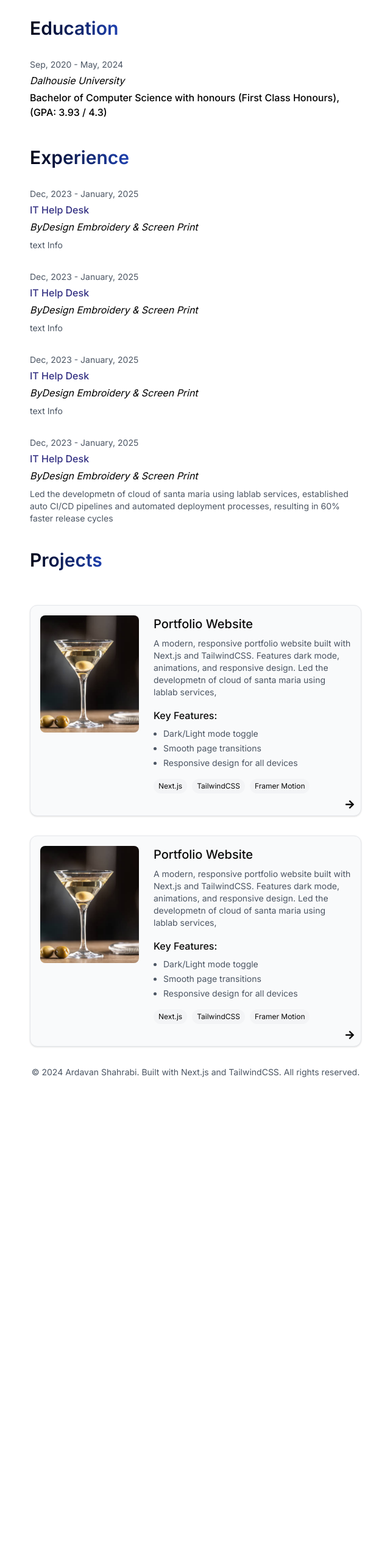
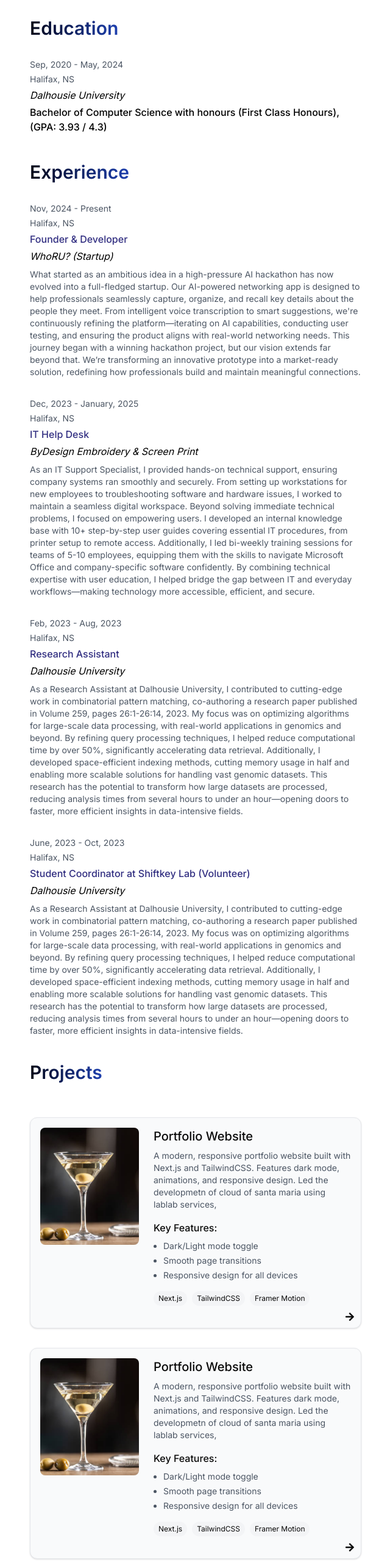
Before and after one commit to a-shahrabi/Ardavan_Portfolio, a Next.js app: page / in a window 1280 px wide. Shown: the part 840-3406 px from the top of the page at 61% size, without its empty margins (319-959 px from the left). Before the commit the page ends 2720 px from the top, so only its background shows below. Built offline with nearby package versions, Linux system fonts and the light colour scheme.

Commit message:
Experiences has been completed

```diff
--- a/app/page.tsx
+++ b/app/page.tsx
@@ -121,6 +121,7 @@ export default function Home() {
             <div className = "flex items-centre justify-between">
               <div className="space-y-1">
                 <p className = "text-sm text-gray-600 dark:text-gray-400">Sep, 2020 - May, 2024</p>
+                <p className = "text-sm text-gray-600 dark:text-gray-400">Halifax, NS</p>
                 <p className = "italic">Dalhousie University</p>
                 <p className = "font-medium">Bachelor of Computer Science with honours (First Class Honours), (GPA: 3.93 / 4.3)
                  </p>
@@ -147,14 +148,19 @@ export default function Home() {
             <div className = "flex items-center justify-between">
               <div className = "space-y-1">
 
-                <p className = "text-sm text-gray-600 dark:text-gray-400"> Dec, 2023 - January, 2025</p>
-                <p className = "font-medium text-indigo-900">IT Help Desk</p>
-                <p className = "text-black-600 dark:text-blue-400 italic">ByDesign Embroidery & Screen Print</p>
+                <p className = "text-sm text-gray-600 dark:text-gray-400"> Nov, 2024 - Present</p>
+                <p className = "text-sm text-gray-600 dark:text-gray-400">Halifax, NS</p>
+                <p className = "font-medium text-indigo-900">Founder & Developer</p>
+                <p className = "text-black-600 dark:text-blue-400 italic">WhoRU? (Startup)</p>
               </div>
-              <p></p>
+
             </div>
             <p className = "text-gray-600 dark:text-gray-400 text-sm">
-              text Info
+            What started as an ambitious idea in a high-pressure AI hackathon has now evolved into a full-fledged startup. Our AI-powered networking app is designed to help professionals seamlessly capture, organize, and recall key details about the people they meet.
+
+            From intelligent voice transcription to smart suggestions, we're continuously refining the platform—iterating on AI capabilities, conducting user testing, and ensuring the product aligns with real-world networking needs.
+
+            This journey began with a winning hackathon project, but our vision extends far beyond that. We’re transforming an innovative prototype into a market-ready solution, redefining how professionals build and maintain meaningful connections.
             </p>
           </div>
 
@@ -163,44 +169,56 @@ export default function Home() {
               <div className = "space-y-1">
 
                 <p className = "text-sm text-gray-600 dark:text-gray-400"> Dec, 2023 - January, 2025</p>
+                <p className = "text-sm text-gray-600 dark:text-gray-400">Halifax, NS</p>
                 <p className = "font-medium text-indigo-900">IT Help Desk</p>
                 <p className = "text-black-600 dark:text-blue-400 italic">ByDesign Embroidery & Screen Print</p>
               </div>
-              <p></p>
+
             </div>
             <p className = "text-gray-600 dark:text-gray-400 text-sm">
-              text Info
+            As an IT Support Specialist, I provided hands-on technical support, ensuring company systems ran smoothly and securely. From setting up workstations for new employees to troubleshooting software and hardware issues, I worked to maintain a seamless digital workspace.
+
+            Beyond solving immediate technical problems, I focused on empowering users. I developed an internal knowledge base with 10+ step-by-step user guides covering essential IT procedures, from printer setup to remote access. Additionally, I led bi-weekly training sessions for teams of 5-10 employees, equipping them with the skills to navigate Microsoft Office and company-specific software confidently.
+
+            By combining technical expertise with user education, I helped bridge the gap between IT and everyday workflows—making technology more accessible, efficient, and secure.
             </p>
           </div>
 
           <div className = "space-y-2">
             <div className = "flex items-center justify-between">
               <div className = "space-y-1">
+                <p className = "text-sm text-gray-600 dark:text-gray-400"> Feb, 2023 - Aug, 2023</p>
+                <p className = "text-sm text-gray-600 dark:text-gray-400">Halifax, NS</p>
+                <p className = "font-medium text-indigo-900">Research Assistant</p>
+                <p className = "text-black-600 dark:text-blue-400 italic">Dalhousie University</p>
+              </div>
 
-                <p className = "text-sm text-gray-600 dark:text-gray-400"> Dec, 2023 - January, 2025</p>
-                <p className = "font-medium text-indigo-900">IT Help Desk</p>
-                <p className = "text-black-600 dark:text-blue-400 italic">ByDesign Embroidery & Screen Print</p>
-              </div>
-              <p></p>
             </div>
             <p className = "text-gray-600 dark:text-gray-400 text-sm">
-              text Info
+            As a Research Assistant at Dalhousie University, I contributed to cutting-edge work in combinatorial pattern matching, co-authoring a research paper published in Volume 259, pages 26:1-26:14, 2023. My focus was on optimizing algorithms for large-scale data processing, with real-world applications in genomics and beyond.
+
+            By refining query processing techniques, I helped reduce computational time by over 50%, significantly accelerating data retrieval. Additionally, I developed space-efficient indexing methods, cutting memory usage in half and enabling more scalable solutions for handling vast genomic datasets.
+
+            This research has the potential to transform how large datasets are processed, reducing analysis times from several hours to under an hour—opening doors to faster, more efficient insights in data-intensive fields.
             </p>
           </div>
 
           <div className = "space-y-2">
             <div className = "flex items-center justify-between">
               <div className = "space-y-1">
-                <p className = "text-sm text-gray-600 dark:text-gray-400"> Dec, 2023 - January, 2025</p>
-                <p className = "font-medium text-indigo-900">IT Help Desk</p>
-                <p className = "text-black-600 dark:text-blue-400 italic">ByDesign Embroidery & Screen Print</p>
+                <p className = "text-sm text-gray-600 dark:text-gray-400"> June, 2023 - Oct, 2023</p>
+                <p className = "text-sm text-gray-600 dark:text-gray-400">Halifax, NS</p>
+                <p className = "font-medium text-indigo-900">Student Coordinator at Shiftkey Lab (Volunteer)</p>
+                <p className = "text-black-600 dark:text-blue-400 italic">Dalhousie University</p>
               </div>
-              <p></p>
+
             </div>
             <p className = "text-gray-600 dark:text-gray-400 text-sm">
-              Led the developmetn of cloud of santa maria using lablab services,
-              established auto CI/CD pipelines and automated deployment processes,
-              resulting in 60% faster release cycles
+            As a Research Assistant at Dalhousie University, I contributed to cutting-edge work in combinatorial pattern matching, co-authoring a research paper published in Volume 259, pages 26:1-26:14, 2023. My focus was on optimizing algorithms for large-scale data processing, with real-world applications in genomics and beyond.
+
+            By refining query processing techniques, I helped reduce computational time by over 50%, significantly accelerating data retrieval. Additionally, I developed space-efficient indexing methods, cutting memory usage in half and enabling more scalable solutions for handling vast genomic datasets.
+
+            This research has the potential to transform how large datasets are processed, reducing analysis times from several hours to under an hour—opening doors to faster, more efficient insights in data-intensive fields.
             </p>
           </div>
 
@@ -257,7 +275,58 @@ export default function Home() {
             </div>
           </div>
 
-          {/* Arrow button */}
+
+          <div className="flex justify-end mt-4">
+            <Button variant="ghost" size="icon">
+              <FaArrowRight className="w-4 h-4"/>
+            </Button>
+          </div>
+        </div>
+      </div>
+    </CardContent>
+  </Card>
+
+</div>
+
+<div className="space-y-6">
+  <Card className="bg-gray-50 dark:bg-zinc-900 border-gray-200 dark:border-zinc-800 transition-all duration-300 hover:scale-105 cursor-pointer">
+    <CardContent className="p-4">
+      <div className="flex gap-6">
+
+        <div className="w-1/3">
+          <Image
+            src={image1}
+            alt="project 1"
+            className="rounded-lg w-full h-48 object-cover"
+          />
+        </div>
+
+        <div className="w-2/3 flex flex-col">
+          <div>
+            <h3 className="text-xl font-medium mb-2">Portfolio Website</h3>
+            <p className="text-sm text-gray-600 dark:text-gray-400 mb-4">
+              A modern, responsive portfolio website built with Next.js and TailwindCSS.
+              Features dark mode, animations, and responsive design.
+              Led the developmetn of cloud of santa maria using lablab services,
+
+            </p>
+
+            <div className="mb-4">
+              <h4 className="font-medium mb-2">Key Features:</h4>
+              <ul className="text-sm list-disc pl-4 space-y-1 text-gray-600 dark:text-gray-400">
+                <li>Dark/Light mode toggle</li>
+                <li>Smooth page transitions</li>
+                <li>Responsive design for all devices</li>
+              </ul>
+            </div>
+
+            <div className="flex flex-wrap gap-2">
+              <span className="px-2 py-1 bg-gray-100 dark:bg-zinc-800 rounded-full text-xs">Next.js</span>
+              <span className="px-2 py-1 bg-gray-100 dark:bg-zinc-800 rounded-full text-xs">TailwindCSS</span>
+              <span className="px-2 py-1 bg-gray-100 dark:bg-zinc-800 rounded-full text-xs">Framer Motion</span>
+            </div>
+          </div>
+
           <div className="flex justify-end mt-4">
             <Button variant="ghost" size="icon">
               <FaArrowRight className="w-4 h-4"/>
@@ -312,7 +381,117 @@ export default function Home() {
             </div>
           </div>
 
-          {/* Arrow button */}
+
+          <div className="flex justify-end mt-4">
+            <Button variant="ghost" size="icon">
+              <FaArrowRight className="w-4 h-4"/>
+            </Button>
+          </div>
+        </div>
+      </div>
+    </CardContent>
+  </Card>
+
+</div>
+
+<div className="space-y-6">
+  <Card className="bg-gray-50 dark:bg-zinc-900 border-gray-200 dark:border-zinc-800 transition-all duration-300 hover:scale-105 cursor-pointer">
+    <CardContent className="p-4">
+      <div className="flex gap-6">
+
+        <div className="w-1/3">
+          <Image
+            src={image1}
+            alt="project 1"
+            className="rounded-lg w-full h-48 object-cover"
+          />
+        </div>
+
+
+        <div className="w-2/3 flex flex-col">
+          <div>
+            <h3 className="text-xl font-medium mb-2">Portfolio Website</h3>
+            <p className="text-sm text-gray-600 dark:text-gray-400 mb-4">
+              A modern, responsive portfolio website built with Next.js and TailwindCSS.
+              Features dark mode, animations, and responsive design.
+              Led the developmetn of cloud of santa maria using lablab services,
+
+            </p>
+
+
+            <div className="mb-4">
+              <h4 className="font-medium mb-2">Key Features:</h4>
+              <ul className="text-sm list-disc pl-4 space-y-1 text-gray-600 dark:text-gray-400">
+                <li>Dark/Light mode toggle</li>
+                <li>Smooth page transitions</li>
+                <li>Responsive design for all devices</li>
+              </ul>
+            </div>
+
+
+            <div className="flex flex-wrap gap-2">
+              <span className="px-2 py-1 bg-gray-100 dark:bg-zinc-800 rounded-full text-xs">Next.js</span>
+              <span className="px-2 py-1 bg-gray-100 dark:bg-zinc-800 rounded-full text-xs">TailwindCSS</span>
+              <span className="px-2 py-1 bg-gray-100 dark:bg-zinc-800 rounded-full text-xs">Framer Motion</span>
+            </div>
+          </div>
+
+
+          <div className="flex justify-end mt-4">
+            <Button variant="ghost" size="icon">
+              <FaArrowRight className="w-4 h-4"/>
+            </Button>
+          </div>
+        </div>
+      </div>
+    </CardContent>
+  </Card>
+
+</div>
+
+<div className="space-y-6">
+  <Card className="bg-gray-50 dark:bg-zinc-900 border-gray-200 dark:border-zinc-800 transition-all duration-300 hover:scale-105 cursor-pointer">
+    <CardContent className="p-4">
+      <div className="flex gap-6">
+
+        <div className="w-1/3">
+          <Image
+            src={image1}
+            alt="project 1"
+            className="rounded-lg w-full h-48 object-cover"
+          />
+        </div>
+
+
+        <div className="w-2/3 flex flex-col">
+          <div>
+            <h3 className="text-xl font-medium mb-2">Portfolio Website</h3>
+            <p className="text-sm text-gray-600 dark:text-gray-400 mb-4">
+              A modern, responsive portfolio website built with Next.js and TailwindCSS.
+              Features dark mode, animations, and responsive design.
+              Led the developmetn of cloud of santa maria using lablab services,
+
+            </p>
+
+
+            <div className="mb-4">
+              <h4 className="font-medium mb-2">Key Features:</h4>
+              <ul className="text-sm list-disc pl-4 space-y-1 text-gray-600 dark:text-gray-400">
+                <li>Dark/Light mode toggle</li>
+                <li>Smooth page transitions</li>
+                <li>Responsive design for all devices</li>
+              </ul>
+            </div>
+
+
+            <div className="flex flex-wrap gap-2">
+              <span className="px-2 py-1 bg-gray-100 dark:bg-zinc-800 rounded-full text-xs">Next.js</span>
+              <span className="px-2 py-1 bg-gray-100 dark:bg-zinc-800 rounded-full text-xs">TailwindCSS</span>
+              <span className="px-2 py-1 bg-gray-100 dark:bg-zinc-800 rounded-full text-xs">Framer Motion</span>
+            </div>
+          </div>
+
+
           <div className="flex justify-end mt-4">
             <Button variant="ghost" size="icon">
               <FaArrowRight className="w-4 h-4"/>
```
